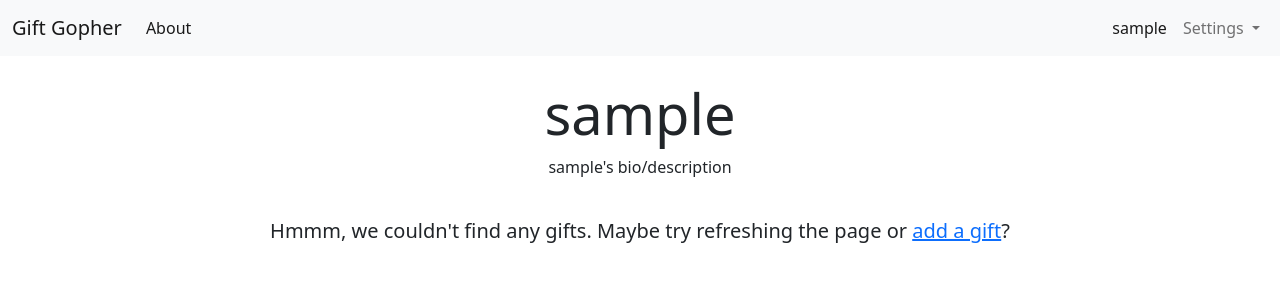
After one commit to tobywiedenhoefer/giftgopher, a Flask app: a page that uses templates/layout.html in a window 1280 px wide. The commit adds this page. Shown: the top 300 px of the page. Run offline with Flask 2, Linux system fonts and the light colour scheme; the visitor is signed in with stand-in values (Sample User, id 1); data comes from the database, SQL or seed files in the repository; data that the repository does not hold is empty.

Commit message:
Added a feed of gifts under the user's profile.

```diff
--- a/forms.py
+++ b/forms.py
@@ -4,7 +4,7 @@
 from flask_wtf import FlaskForm
 from flask_login import current_user
 from wtforms import StringField, PasswordField, SubmitField, BooleanField, TextAreaField  # needed?
-from wtforms.validators import DataRequired, Length, Email, Regexp, EqualTo, ValidationError
+from wtforms.validators import DataRequired, Length, Email, Regexp, EqualTo, URL, ValidationError
 
 # custom methods and classes
 from models import User
@@ -97,7 +97,8 @@ class CreateGiftForm(FlaskForm):
         Length(min=1, max=100)
     ])
     link = StringField('Link', validators=[
-        Length(max=100)
+        Length(max=100),
+        URL(message="Please enter a valid URL.")
     ])
     description = StringField('Description', validators=[
         Length(max=140)
--- a/main.py
+++ b/main.py
@@ -122,9 +122,9 @@ def logout():
     return redirect(url_for('splash'))
 
 
-@app.route('/gifts/add', methods=['GET', 'POST'])
+@app.route('/user/<username>/gifts/add', methods=['GET', 'POST'])
 @login_required
-def gifts_add():
+def gifts_add(username):
 
     form = CreateGiftForm()
 
@@ -137,12 +137,28 @@ def gifts_add():
     return render_template('gifts_add.html', title='Add Gift', form=form)
 
 
-@app.route('/gifts/view', methods=['GET', 'POST', 'DELETE'])
+@app.route('/user/<username>', methods=['GET', 'POST', 'DELETE'])
 @login_required
-def gifts_view():
-    ...
+def profile(username):
 
+    page_user = db.session.query(User).filter_by(username=username).first()
 
+    if not page_user:  # username is not an active username
+        return "Throw 404", 404
+    elif page_user.id == current_user.id:  # current user is viewing their own page
+        gifts = db.session.query(Gifts).filter_by(user_id=current_user.id).all()
+        is_owner = True
+    else:  # someone else is viewing username's page
+        gifts = db.session.query(Gifts).filter_by(user_id=page_user.id, public=True).all()
+        is_owner = False
+
+    return render_template(
+        'profile.html',
+        gifts=gifts,
+        title=current_user.username,
+        profile_user=username,
+        owner=is_owner
+    )
 # TODO: gifts/view?gift_id=<gift_id>    views
 # TODO: gifts/view?update=<gift_id>&update=True     update view loads if author of gift
 
--- a/templates/layout.html
+++ b/templates/layout.html
@@ -13,7 +13,7 @@
 
     <!-- CSS -->
     <link href="https://cdn.jsdelivr.net/npm/bootstrap@5.0.1/dist/css/bootstrap.min.css" rel="stylesheet" integrity="sha384-+0n0xVW2eSR5OomGNYDnhzAbDsOXxcvSN1TPprVMTNDbiYZCxYbOOl7+AMvyTG2x" crossorigin="anonymous">
-    {% block addcss %}{% endblock %}
+    <style>{% block addcss %}{% endblock %}</style>
 </head>
 <body>
     <!-- Nav Bar -->
@@ -24,18 +24,21 @@
                 <span class="navbar-toggler-icon"></span>
             </button>
             <div class="collapse navbar-collapse" id="navbarNav">
-              <ul class="navbar-nav">
-                <li class="nav-item">
-                  <a class="nav-link active" aria-current="page" href="#">About</a>
-                </li>
-              </ul>
+                <ul class="navbar-nav">
+                    <li class="nav-item">
+                        <a class="nav-link active" aria-current="page" href="#">About</a>
+                    </li>
+                </ul>
                 <ul class="navbar-nav ms-auto">
 
                     <!-- if user is not logged in -->
                     {% if current_user.is_authenticated %}
+                        <li class="nav-item">
+                            <a class="nav-link active" aria-current="page" href="{{url_for('profile', username=current_user.username)}}">{{current_user.username}}</a>
+                        </li>
                         <li class="nav-item dropdown">
                             <a class="nav-link dropdown-toggle" href="#" id="navbarDropdown" role="button" data-bs-toggle="dropdown" aria-expanded="false">
-                                Hello, {{current_user.username}}.
+                                Settings
                             </a>
                             <ul class="dropdown-menu" aria-labelledby="navbarDropdown">
                                 <li><a class="dropdown-item" href="{{url_for('logout')}}">Log Out</a> </li>
--- /dev/null
+++ b/templates/profile.html
@@ -0,0 +1,37 @@
+{% extends 'layout.html' %}
+{% block bodycontent %}
+<div id="profileContainer" class="container text-center">
+    <br>
+    <h1 id="userName" class="display-4">{{profile_user}}</h1>
+    <p>{{profile_user}}'s bio/description</p>
+    <br>
+</div>
+<div class="container">
+    {% if gifts|length > 0 %}
+    <h5 class="text-center card-title">Gifts</h5>
+    <div class="row row-cols-1 row-cols-md-3 g-4">
+        {% for gift in gifts %}
+        <div class="col-12 col-md-6 col-lg-4">
+            <div class="card shadow-sm mx-auto" style="width: 18rem;">
+                <div class="card-body">
+                    {% if gift.link|length > 0 %}
+                    <!-- TODO: if no picture, get the thumbnail from diff websites -->
+                    <h5 class="card-title"><a href="{{gift.link}}">{{gift.name}}</a> </h5>
+                    {% else %}
+                    <h5 class="card-title">{{gift.name}}</h5>
+                    {% endif %}
+                    <p class="card-text text-truncate" style="overflow:hidden;text-overflow:ellipsis;">{{gift.description}}</p>
+                    {% if owner %}
+                        <a href="#" class="btn btn-primary text-start">Delete</a>
+                        <a href="#" class="btn btn-primary text-end">Edit</a>
+                    {% endif %}
+                </div>
+            </div>
+        </div>
+        {% endfor %}
+    </div>
+    {% else %}
+        <h5 class="text-center">Hmmm, we couldn't find any gifts. Maybe try refreshing the page or <a href="{{url_for('gifts_add')}}">add a gift</a>?</h5>
+    {% endif %}
+</div>
+{% endblock bodycontent%}
--- a/templates/splash.html
+++ b/templates/splash.html
@@ -4,8 +4,8 @@
     {% if current_user.is_authenticated %}
         <div class="container">
             <div class="d-grid gap-2 col-6 mx-auto">
-                <a class="btn btn-light" href="{{url_for('gifts_add')}}" role="button">Add Gift</a>
-                <a class="btn btn-light" href="#" role="button">My Wishlist</a>
+                <a class="btn btn-light" href="{{url_for('profile', username=current_user.username)}}" role="button">My Profile</a>
+                <a class="btn btn-light" href="{{url_for('gifts_add', username=current_user.username)}}" role="button">Add Gift</a>
             </div>
         </div>
     {% endif %}
```
Also changed, not shown: templates/gifts_add.html (+8 -8 lines).
